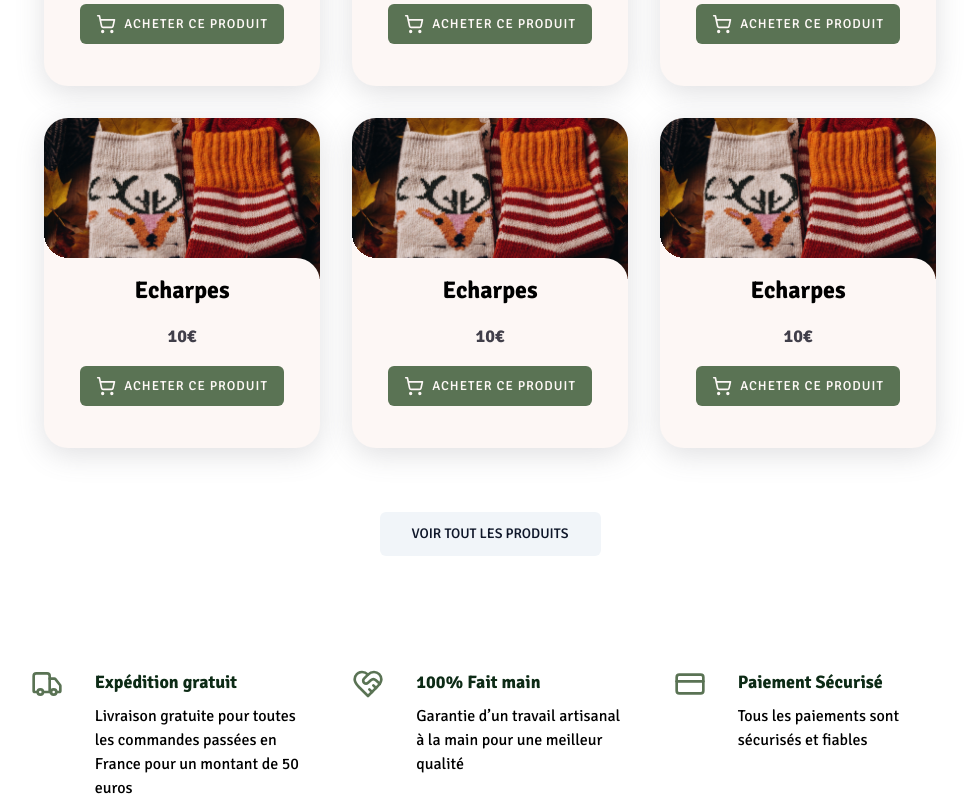
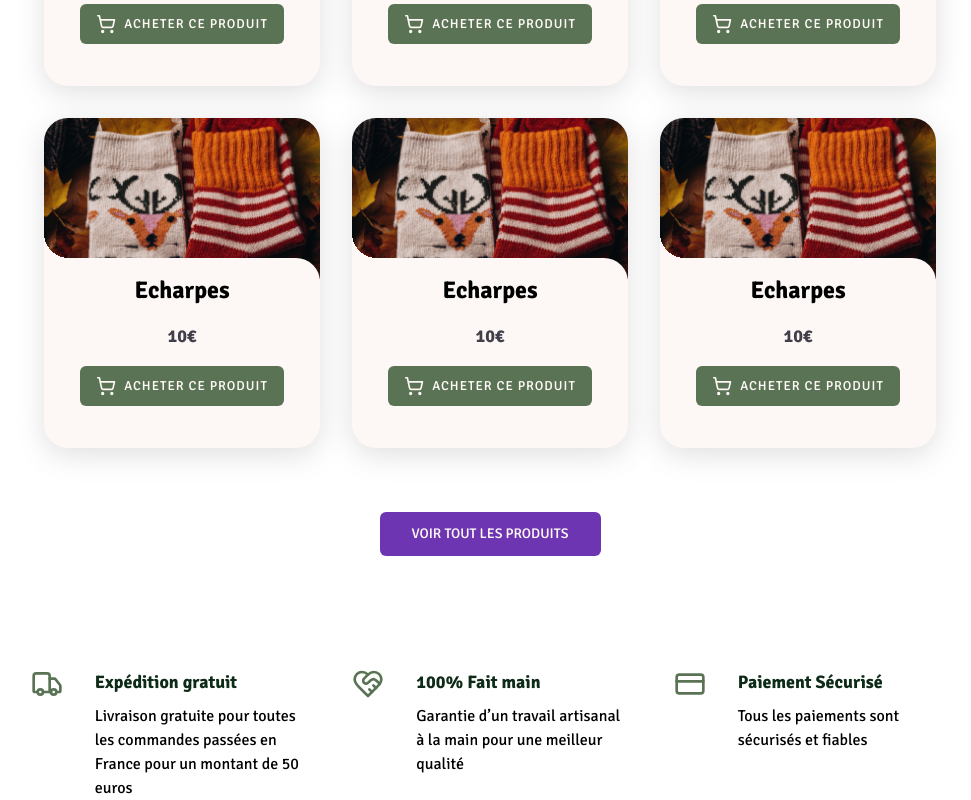
Before and after one commit to Sebastienpanda/lapetiteboutiquedepheefrontend, a Next.js app: page / in a window 1280 px wide. Shown: the part 1187-1987 px from the top of the page, without its empty margins (150-1121 px from the left). Built offline with nearby package versions, Linux system fonts and the light colour scheme.

Commit message:
Update Button UI

```diff
--- a/components/ui/button.jsx
+++ b/components/ui/button.jsx
@@ -16,7 +16,7 @@ const buttonVariants = cva(
         outline:
           "border border-slate-200 bg-white hover:bg-slate-100 hover:text-slate-900 dark:border-slate-800 dark:bg-slate-950 dark:hover:bg-slate-800 dark:hover:text-slate-50",
         secondary:
-          "bg-slate-100 text-slate-900 hover:bg-slate-100/80 dark:bg-slate-800 dark:text-slate-50 dark:hover:bg-slate-800/80",
+          "bg-secondary-500 text-btn hover:bg-secondary-500/60 transition-colors duration-300 ease-in-out",
         ghost:
           "hover:bg-slate-100 hover:text-slate-900 dark:hover:bg-slate-800 dark:hover:text-slate-50",
         link: "text-slate-900 underline-offset-4 hover:underline dark:text-slate-50",
```
